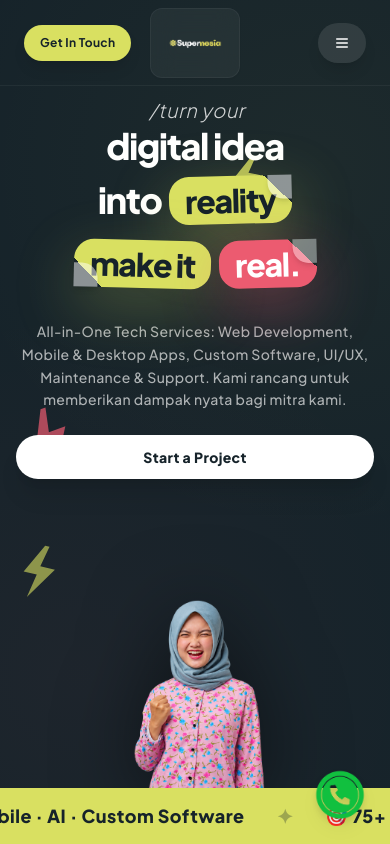
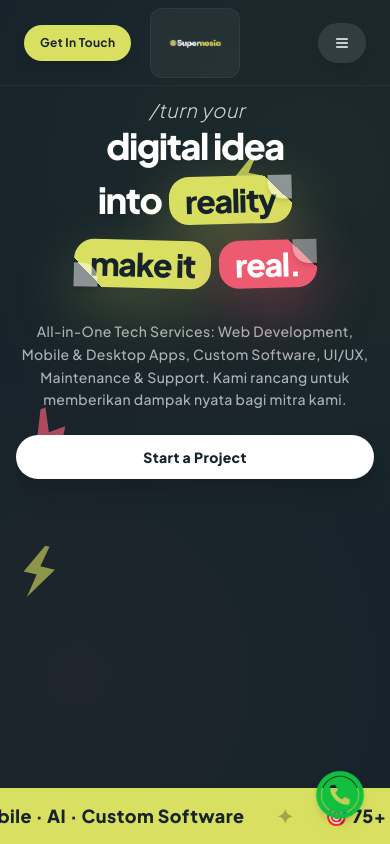
Before and after one commit to herdiyana256/supernesia, a Next.js app: page / in a window 390 px wide. Shown: the top 844 px of the page. Built offline with nearby package versions, Linux system fonts and the light colour scheme.

Commit message:
fix: hapus gambar orang di mobile hero, text tetap center

```diff
--- a/components/hero-section.tsx
+++ b/components/hero-section.tsx
@@ -183,17 +183,7 @@ export default function HeroSection() {
         </motion.div>
       </div>
 
-      {/* Mobile hero image */}
-      <div className="flex md:hidden justify-center items-end w-full px-4 -mt-4 relative z-10">
-        <Image
-          src="/orang-home-hero.png"
-          alt="Supernesia Creative Tech"
-          width={500}
-          height={600}
-          className="w-[80%] h-auto object-contain drop-shadow-[0_10px_40px_rgba(0,0,0,0.5)]"
-          priority
-        />
-      </div>
+
 
       {/* Scrolling Ticker — Yellow Banner */}
       <div className="ticker-wrapper bg-[#D9E061] overflow-hidden py-3.5 relative z-20 mt-auto flex-shrink-0">
```
